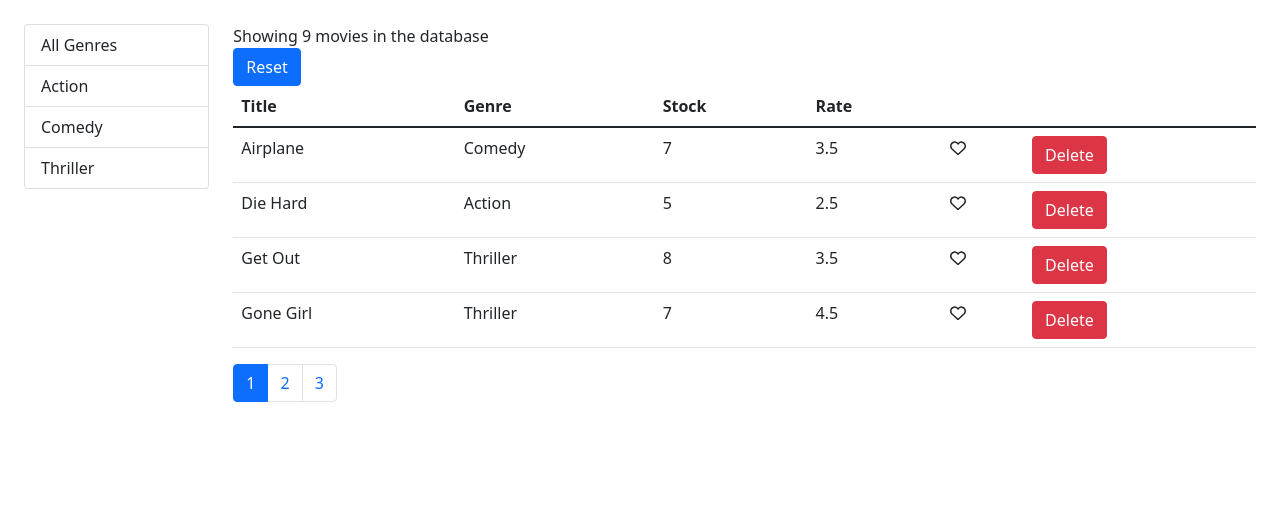
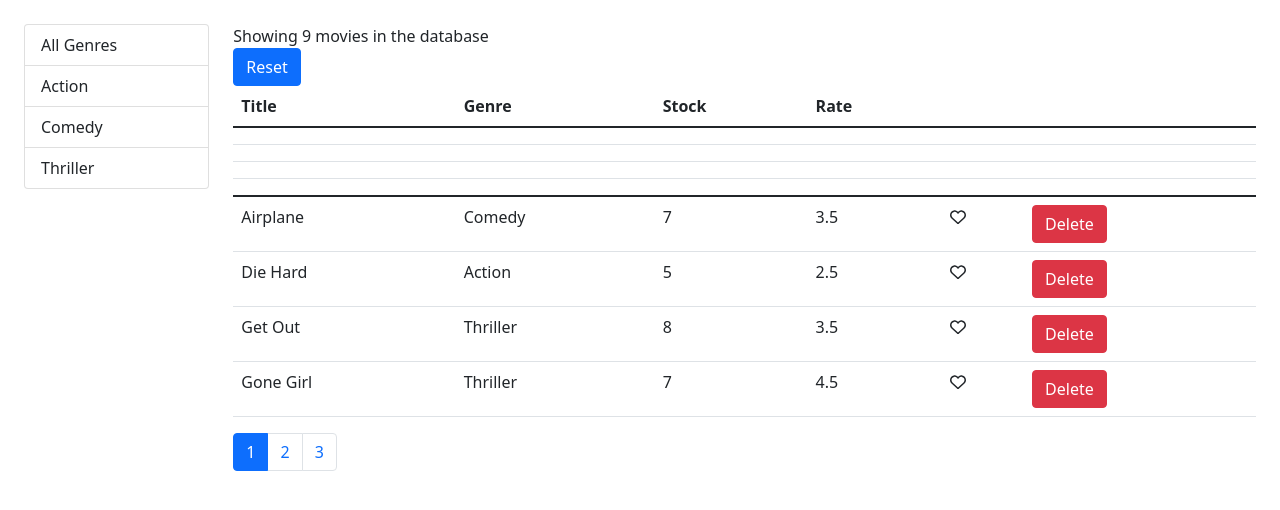
Before and after one commit to sakibcy/mosh-react-vidly, a React (Create React App) app: page / in a window 1280 px wide. Shown: the top 510 px of the page. Built offline with nearby package versions, Linux system fonts and the light colour scheme.

Commit message:
- Sorting, Extracting Tables

```diff
--- /dev/null
+++ b/src/components/common/tableBody.jsx
@@ -0,0 +1,20 @@
+import React, { Component } from 'react';
+
+class TableBody extends Component {
+
+    render() {
+        const {data, columns} = this.props;
+
+        return (
+            <tbody>
+                {data.map(item => (
+                    <tr>
+                        {columns.map(column => <td></td>)}
+                    </tr>
+                ))}
+            </tbody>
+        );
+    }
+}
+
+export default TableBody;
--- /dev/null
+++ b/src/components/common/tableHeader.jsx
@@ -0,0 +1,29 @@
+import React, { Component } from 'react';
+
+class TableHeader extends Component {
+    raiseSort = path => {
+        const sortColumn = {...this.props.sortColumn};
+        if(sortColumn.path === path) {
+            sortColumn.order = sortColumn.order === 'asc' ? 'desc' : 'asc';
+        } else {
+            sortColumn.path = path;
+            sortColumn.order = 'asc';
+        }
+        this.props.onSort(sortColumn);
+
+    };
+
+    render() {
+        return (
+            <thead>
+                <tr>
+                    {this.props.columns.map(column => (
+                        <th key={column.path || column.key} onClick={() => this.raiseSort(column.path)}>{column.label}</th>
+                        ))}
+                </tr>
+            </thead>
+        );
+    }
+}
+
+export default TableHeader;
--- a/src/components/moviesTable.jsx
+++ b/src/components/moviesTable.jsx
@@ -1,33 +1,29 @@
 import Like from "./common/like";
 import React, {Component} from "react";
+import TableHeader from "./common/tableHeader";
+import TableBody from "./common/tableBody";
 
 class MoviesTable extends Component {
-  raiseSort = path => {
-    const sortColumn = {...this.props.sortColumn};
-    if(sortColumn.path === path){
-      sortColumn.order = sortColumn.order === 'asc' ? 'desc' : 'asc';
-    }
-    else {
-      sortColumn.order = 'asc';
-      sortColumn.path = path;
-    }
-    this.props.onSort(sortColumn);
-  }
+  columns = [
+    {path: 'title', label: 'Title'},
+    {path: 'genre.name', label: 'Genre'},
+    {path: 'numberInStock', label: 'Stock'},
+    {path: 'dailyRentalRate', label: 'Rate'},
+    {key: 'like'},
+    {key: 'delete'},
+  ];
 
   render() {
-    const {movies, onLike, onDelete}= this.props;
+    const {movies, onLike, onDelete, onSort, sortColumn}= this.props;
 
-    return ( <table className="table">
-    <thead>
-      <tr>
-        <th onClick={() => this.raiseSort('title')}>Title</th>
-        <th onClick={() => this.raiseSort('genre.name')}>Genre</th>
-        <th onClick={() => this.raiseSort('numberInStock')}>Stock</th>
-        <th onClick={() => this.raiseSort('dailyRentalRate')}>Rate</th>
-        <th></th>
-        <th></th>
-      </tr>
-    </thead>
+    return (
+    <table className="table">
+    <TableHeader
+    columns={this.columns}
+    onSort={onSort}
+    sortColumn={sortColumn}
+    />
+    <TableBody data={movies} columns={this.columns} />
     <tbody>
       {movies.map((movie) => (
         <tr key={movie._id}>
```
